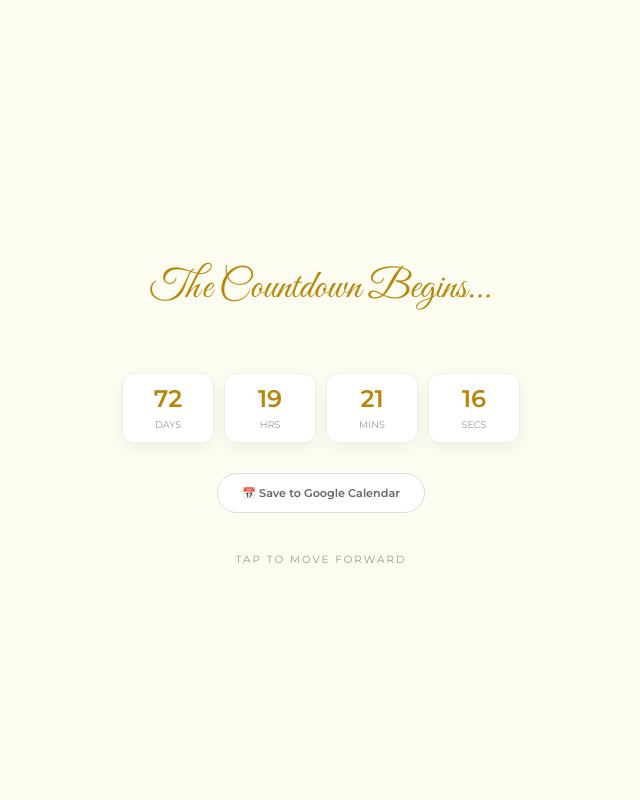
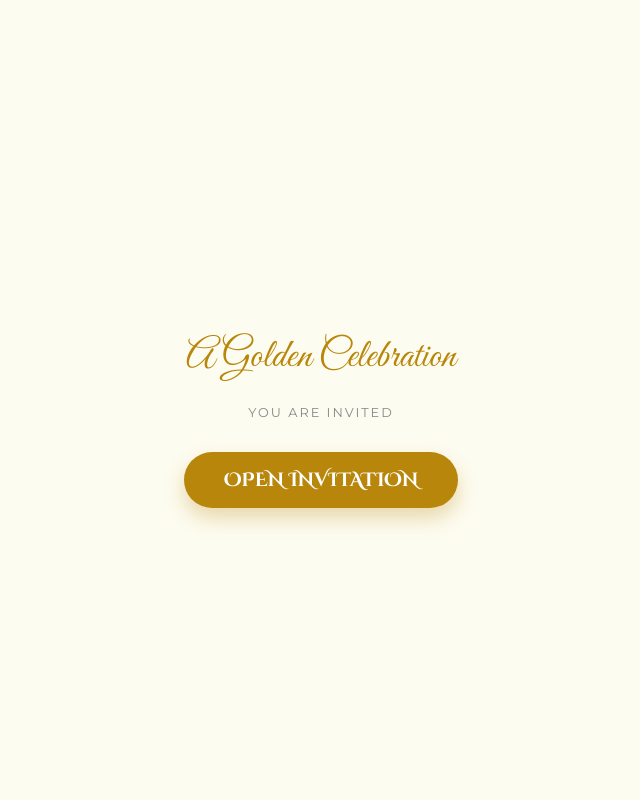
Before and after one commit to shivangi241103/golden-jubilee, a plain HTML site: page index.html in a window 1280 px wide. Shown: the top 800 px of the page, without its empty margins (319-959 px from the left). Drawn offline with Linux system fonts and the light colour scheme.

Commit message:
Update index.html

```diff
--- a/index.html
+++ b/index.html
@@ -65,9 +65,50 @@
 
         .reveal { opacity: 0; transform: translateY(20px); transition: all 0.8s ease-out; }
         .reveal.visible { opacity: 1; transform: translateY(0); }
+
+        /* Welcome Overlay Styles */
+        #overlay {
+            position: fixed;
+            top: 0; left: 0;
+            width: 100%; height: 100%;
+            background-color: var(--soft-bg);
+            display: flex;
+            flex-direction: column;
+            align-items: center;
+            justify-content: center;
+            z-index: 1000;
+            transition: opacity 1s ease-out, visibility 1s;
+        }
+
+        .enter-btn {
+            padding: 15px 40px;
+            font-family: 'Cinzel Decorative', serif;
+            font-size: 1.2rem;
+            color: white;
+            background-color: var(--gold);
+            border: none;
+            border-radius: 50px;
+            cursor: pointer;
+            box-shadow: 0 10px 20px rgba(184, 134, 11, 0.3);
+            margin-top: 20px;
+        }
+
+        .overlay-text {
+            font-family: 'Great Vibes', cursive;
+            font-size: 2.5rem;
+            color: var(--gold);
+            margin-bottom: 10px;
+        }
+
     </style>
 </head>
 <body onclick="playMusic()" ontouchstart="playMusic()">
+
+    <div id="overlay">
+        <p class="overlay-text">A Golden Celebration</p>
+        <p style="font-family: 'Montserrat'; color: #888; font-size: 0.8rem; letter-spacing: 2px;">YOU ARE INVITED</p>
+        <button class="enter-btn" onclick="startEverything()">OPEN INVITATION</button>
+    </div>
 
     <audio id="inviteMusic" loop pre-load="auto">
         <source src="music.mp3" type="audio/mpeg">
@@ -142,19 +183,20 @@
         const audio = document.getElementById("inviteMusic");
         let hasPlayed = false;
 
-        function playMusic() {
-            if (!hasPlayed) {
-                audio.play().then(() => {
-                    hasPlayed = true;
-                }).catch(error => {
-                    console.log("Music play delayed for interaction");
-                });
-            }
+        function startEverything() {
+            // 1. Play the music
+            audio.play().then(() => {
+                hasPlayed = true;
+            }).catch(error => console.log("Audio blocked:", error));
+
+            // 2. Hide the overlay
+            const overlay = document.getElementById("overlay");
+            overlay.style.opacity = "0";
+            overlay.style.visibility = "hidden";
+
+            // 3. Manually trigger the first animation
+            document.querySelector('.reveal').classList.add('visible');
         }
-
-        // Trigger music on the first scroll as well
-        window.addEventListener('scroll', playMusic, { once: true });
-
         // Timer Logic
         const targetDate = new Date("March 26, 2026 11:00:00").getTime();
         function updateTimer() {
```
